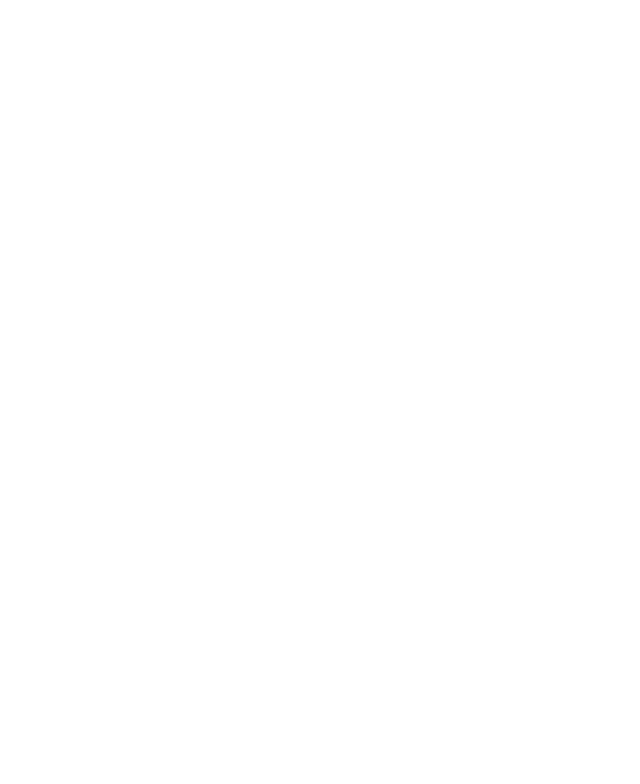
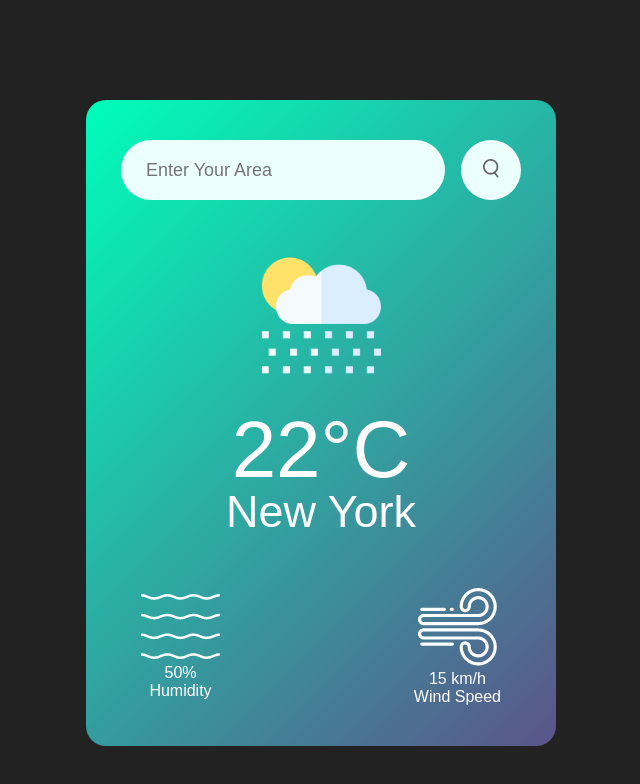
Before and after one commit to millatchowdhury/Raw-JS-Weather-App, a plain HTML site: page index.html in a window 1280 px wide. Shown: the whole page, without its empty margins (319-959 px from the left). Drawn offline with Linux system fonts and the light colour scheme.

Commit message:
design weather-app

```diff
--- a/css/style.css
+++ b/css/style.css
@@ -0,0 +1,81 @@
+*{
+    margin: 0;
+    padding: 0;
+    font-family: 'Popins', sans-serif;
+    box-sizing: border-box;
+}
+body{
+    background: #222;
+}
+.card{
+    width: 90%;
+    max-width: 470px;
+    background: linear-gradient(135deg, #00feba, #5b548a);
+    color: #fff;
+    margin: 100px auto 0;
+    border-radius: 20px;
+    -webkit-border-radius: 20px;
+    -moz-border-radius: 20px;
+    -ms-border-radius: 20px;
+    -o-border-radius: 20px;
+    padding: 40px 35px;
+    text-align: center;
+}
+.search{
+    width: 100%;
+    display: flex;
+    align-items: center;
+    justify-content: space-between;
+}
+.search input{
+    border: 0;
+    outline: 0;
+    background: #ebfffc;
+    color: #555;
+    padding: 10px 25px;
+    height: 60px;
+    border-radius: 30px;
+    -webkit-border-radius: 30px;
+    -moz-border-radius: 30px;
+    -ms-border-radius: 30px;
+    -o-border-radius: 30px;
+    flex: 1;
+    margin-right: 16px;
+    font-size: 18px;
+}
+.search button{
+    border: 0;
+    outline: 0;
+    background: #ebfffc;
+    border-radius: 50%;
+    -webkit-border-radius: 50%;
+    -moz-border-radius: 50%;
+    -ms-border-radius: 50%;
+    -o-border-radius: 50%;
+    width: 60px;
+    height: 60px;
+    cursor: pointer;
+}
+.search button img{
+    width: 16px;
+}
+.weather-icon{
+    width: 170px;
+    margin-top: 30px;
+}
+.weather h1{
+    font-size: 80px;
+    font-weight: 500;
+}
+.weather h2{
+    font-size: 45px;
+    font-weight: 400;
+    margin-top: -10px;
+}
+.details{
+    display: flex;
+    align-items: center;
+    justify-content: space-between;
+    padding: 0 20px;
+    margin-top: 50px;
+}
--- a/index.html
+++ b/index.html
@@ -7,6 +7,34 @@
     <link rel="stylesheet" href="./css/style.css">
 </head>
 <body>
+
+    <div class="card">
+        <div class="search">
+            <input type="text" spellcheck="false" placeholder="Enter Your Area">
+            <button><img src="./images/search.png" alt=""></button>
+        </div>
+        <div class="weather">
+            <img src="./images/rain.png" class="weather-icon" alt="">
+            <h1 class="temp">22°C</h1>
+            <h2 class="city">New York</h2>
+            <div class="details">
+                <div class="col">
+                    <img src="images/humidity.png" alt="">
+                    <div>
+                        <p class="humidity">50%</p>
+                        <p>Humidity</p>
+                    </div>
+                </div>
+                <div class="col">
+                    <img src="images/wind.png" alt="">
+                    <div>
+                        <p class="wind">15 km/h</p>
+                        <p>Wind Speed</p>
+                    </div>
+                </div>
+            </div>
+        </div>
+    </div>
 
 
 
```
